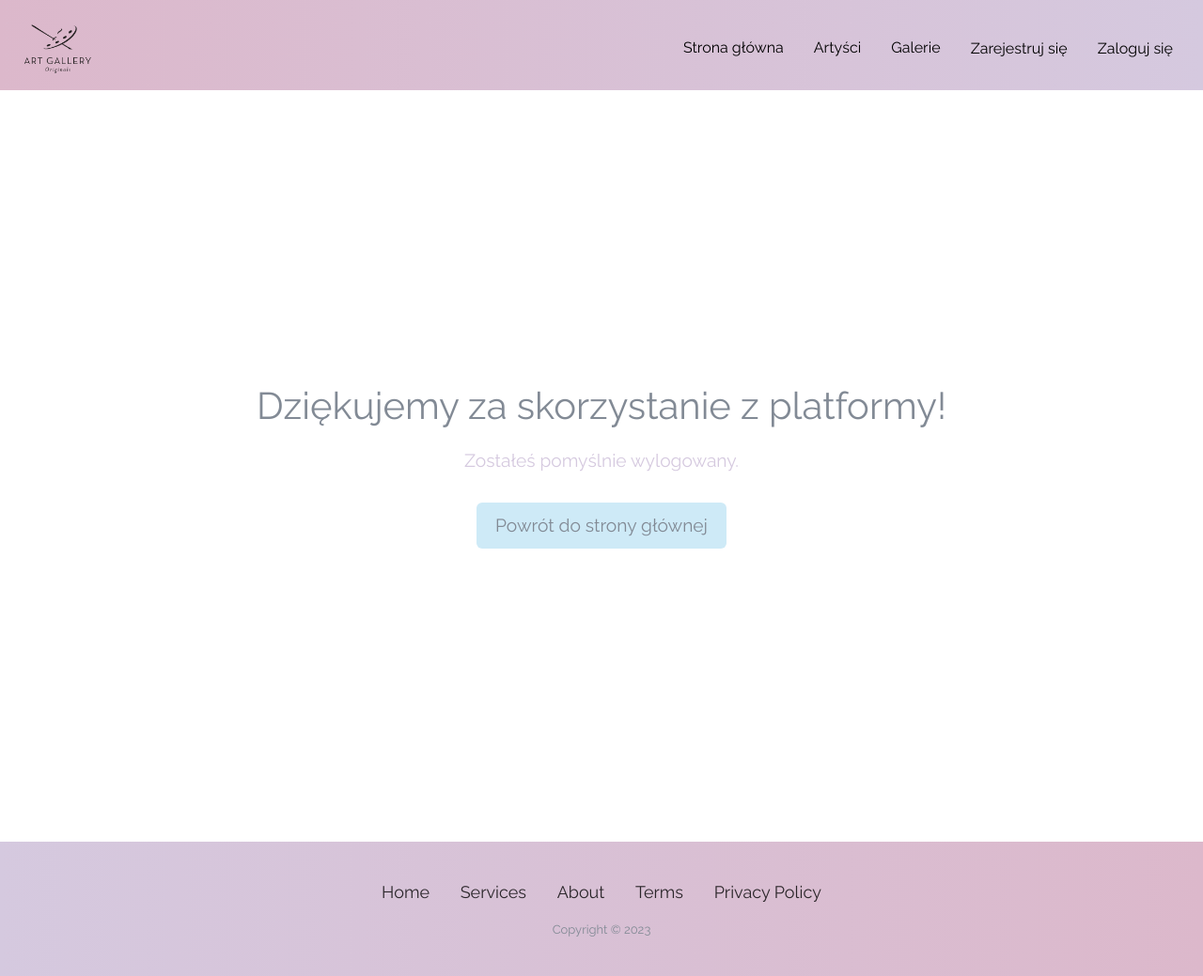
After one commit to werq183/projekt_inzynierski, a Django app: page /logged-out/ in a window 1280 px wide. The commit adds this page. Shown: the whole page at 94% size. Run offline with Django 4.2, Linux system fonts and the light colour scheme; some libraries are stand-ins or nearby versions.

Commit message:
feat: add logout page

```diff
--- a/app/admin.py
+++ b/app/admin.py
@@ -4,6 +4,5 @@ from .models import *
 # Register your models here.
 admin.site.register(Artist)
 admin.site.register(AI)
-admin.site.register(Gallery)
 admin.site.register(Image)
 admin.site.register(Subject)
--- a/app/static/css/registration.css
+++ b/app/static/css/registration.css
@@ -4,7 +4,7 @@
   display: flex;
   justify-content: center;
   align-items: center;
-  background-color: #d5c9df; /* Kolor tła*/
+  background-color: #FFF; /* Kolor tła*/
 }
 
 form {
--- a/app/static/css/style-base.css
+++ b/app/static/css/style-base.css
@@ -14,10 +14,6 @@ html, body {
   box-sizing: border-box;
 }
 
-a {
-  text-decoration: none;
-  color: #000000;
-}
 
 .logo {
   height: 70px;
@@ -44,6 +40,15 @@ a {
   color: #FFF;
   height: 6rem;
   padding: 1em;
+}
+
+.top-nav a {
+    color: #000000;
+    text-decoration: none; /* Usuwa podkreślenie odnośnika */
+}
+
+.top-nav a:hover {
+    color: #000000; /* Kolor odnośnika podczas najechania */
 }
 
 .menu {
--- /dev/null
+++ b/app/static/css/style-logged-out.css
@@ -0,0 +1,34 @@
+.logout-container {
+    display: flex;
+    flex-direction: column;
+    justify-content: center;
+    align-items: center;
+    height: 100vh;
+    padding: 20px;
+    text-align: center;
+}
+
+h1 {
+    color: #828A95;
+    margin-bottom: 20px;
+}
+
+.logout-container p {
+    color: #D5C9DF;
+    margin-bottom: 30px;
+    font-size: 1.2rem;
+}
+
+.return-btn {
+    background-color: #CEEAF7;
+    color: #828A95;
+    border: none;
+    padding: 10px 20px;
+    font-size: 1.2rem;
+    cursor: pointer;
+    transition: background-color 0.2s;
+}
+
+.return-btn:hover {
+    background-color: #D5C9DF;
+}
--- a/app/templates/base.html
+++ b/app/templates/base.html
@@ -43,7 +43,7 @@
             <li class="menu-item">
                 <div class="logged-in-info ">
                     <a class="nav-link">Logged in as {{ user.username }}</a>
-                    <form class="form-inline my-2 my-lg-0" action="{% url 'logout' %}" method="POST">
+                    <form class="form-inline my-2 my-lg-0" action="{% url 'logout_view' %}" method="POST">
                         {% csrf_token %}
                         <button class="btn btn-outline-success my-2 my-sm-0" type="submit">Logout</button>
                     </form>
--- /dev/null
+++ b/app/templates/logged-out.html
@@ -0,0 +1,15 @@
+{% extends 'base.html' %}
+{% load static %}
+
+{% block css %}
+    <link rel="stylesheet" href="{% static 'css/style-logged-out.css' %}">
+{% endblock %}
+
+
+{% block content %}
+<div class="logout-container">
+    <h1>Dziękujemy za skorzystanie z platformy!</h1>
+    <p>Zostałeś pomyślnie wylogowany.</p>
+    <a href="{% url 'home' %}" class="btn btn-primary return-btn">Powrót do strony głównej</a>
+</div>
+{% endblock %}
--- a/app/urls.py
+++ b/app/urls.py
@@ -12,8 +12,8 @@ urlpatterns = [
     path("galleries/", galleries, name="galleries"),
     path("generate-password", password, name="password"),
     path("signup", SignUp.as_view(), name="signup"),
-    path("signin", SignIn.as_view(), name="signin",),
-    path("logout", LogoutView.as_view(), name="logout"),
+    path("signin", SignIn.as_view(), name="signin"),
+    path("logged-out/", LogoutView.as_view(template_name='logged-out.html'), name="logout_view"),
     path('artists/<int:artist_id>/', views.artist_detail, name='artist_detail'),
     path('profile/<str:username>/', views.user_profile, name='user_profile'),
 ]
--- a/galeria/settings.py
+++ b/galeria/settings.py
@@ -39,6 +39,7 @@ INSTALLED_APPS = [
 ]
 
 MEDIA_URL = '/media/'
+
 
 MEDIA_ROOT = BASE_DIR/'mediafiles'
 
```
Also changed, not shown: app/models.py (+0 -13 lines), app/views.py (+7 -1 lines), app/migrations/0012_delete_gallery.py (added).
